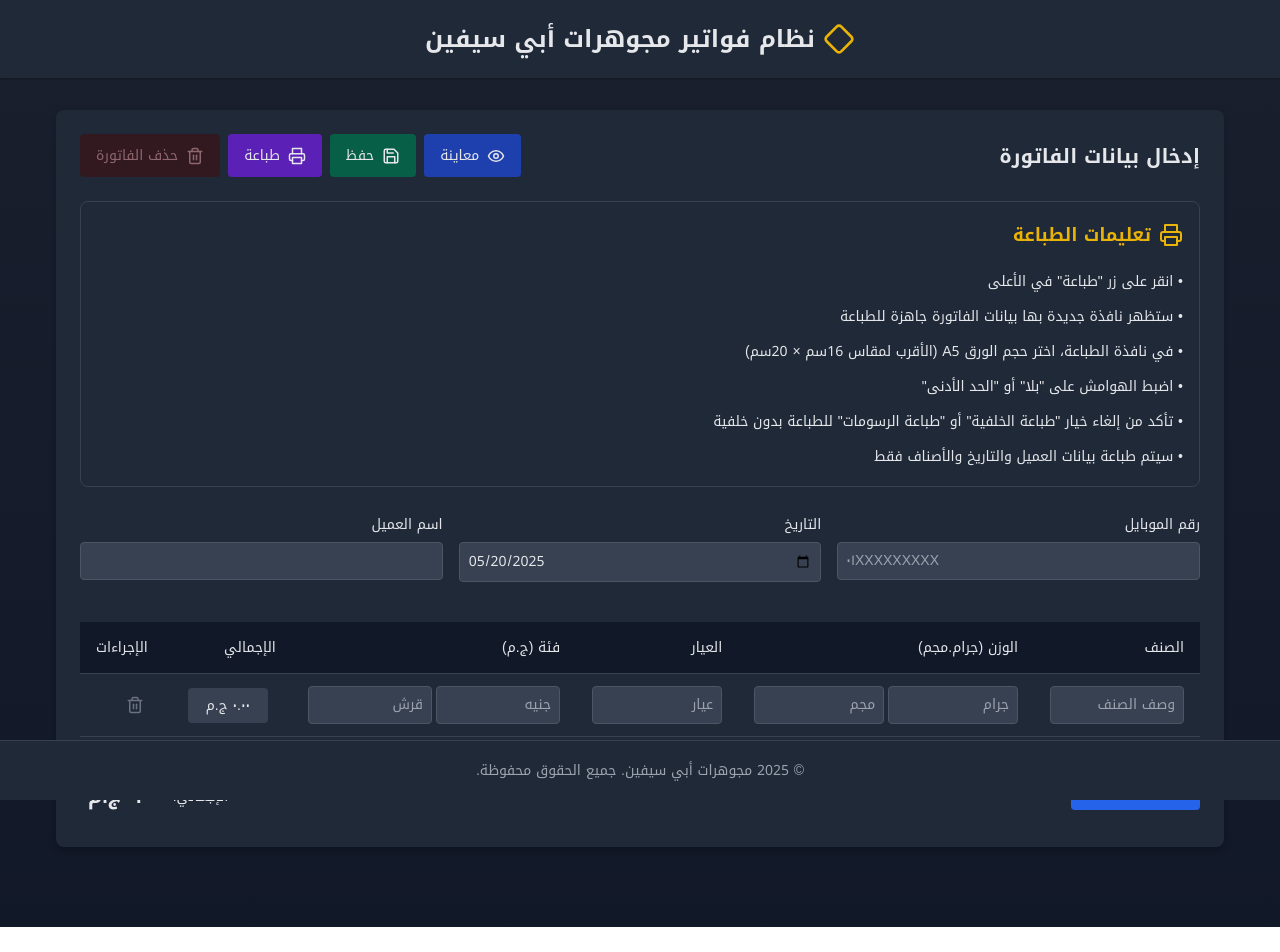
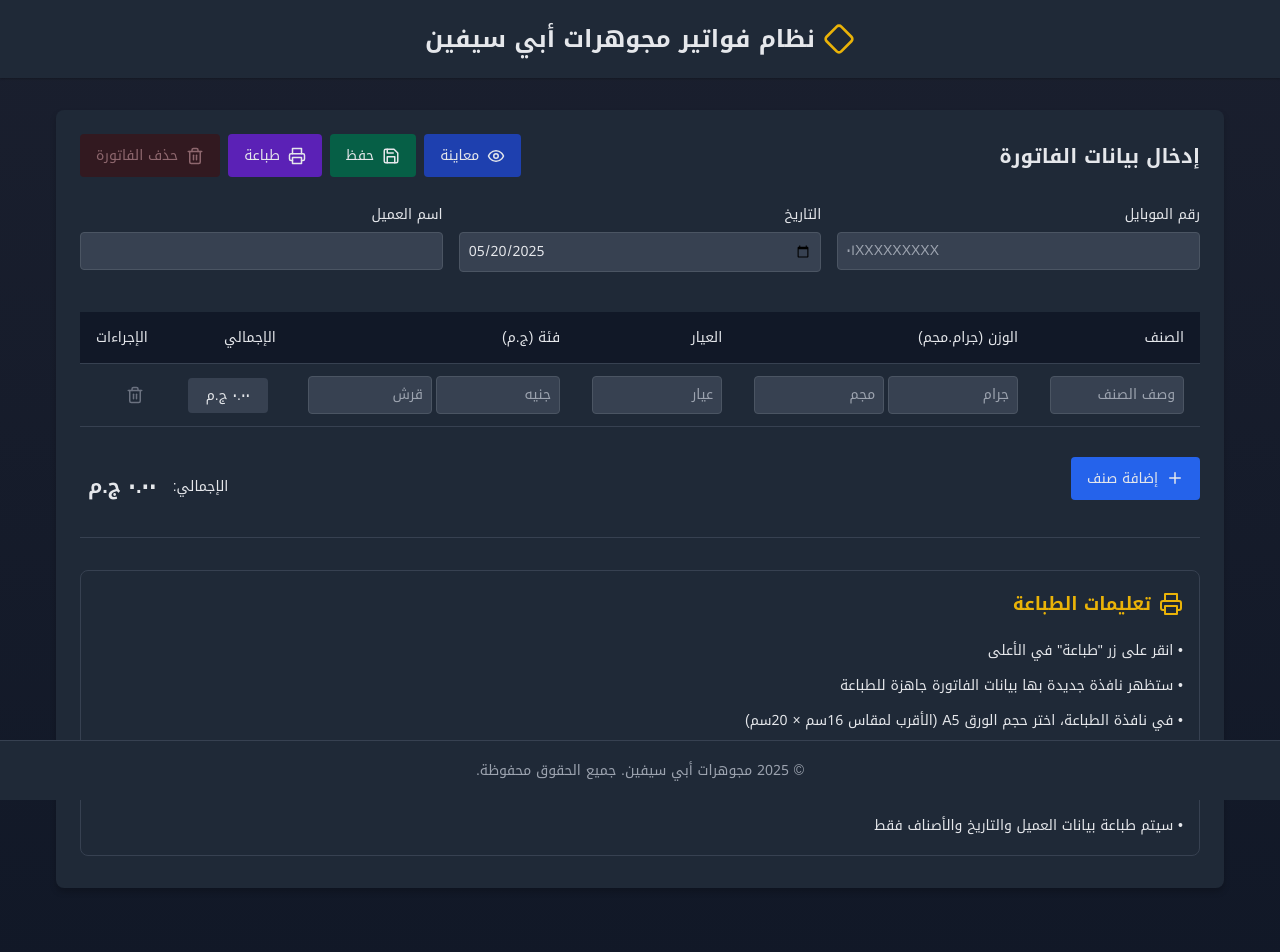
Before and after one commit to MoBekheet/Jewelry-Invoice-System, a React (Vite) app: page / in a window 1280 px wide. Shown: the top 952 px of the page. Before the commit the page ends 927 px from the top, so only its background shows below. Built offline with nearby package versions, Linux system fonts and the light colour scheme; a web font is replaced by a local one.

Commit message:
Update date handling and reorganize print instructions

```diff
--- a/src/components/InvoiceForm.tsx
+++ b/src/components/InvoiceForm.tsx
@@ -30,11 +30,8 @@ const InvoiceForm: React.FC = () => {
     if (savedInvoices.length > 0) {
       const lastInvoice = loadInvoice(savedInvoices[savedInvoices.length - 1]);
       if (lastInvoice) {
-        // Convert date to Arabic numerals
-        const arabicDate = toArabicNumerals(lastInvoice.date);
         setInvoiceData({
           ...lastInvoice,
-          date: arabicDate,
           mobileNumber: toArabicNumerals(lastInvoice.mobileNumber)
         });
       }
@@ -74,13 +71,6 @@ const InvoiceForm: React.FC = () => {
       setInvoiceData({
         ...invoiceData,
         [name]: numericValue,
-      });
-    } else if (name === 'date') {
-      // Convert date to Arabic numerals
-      const arabicDate = toArabicNumerals(value);
-      setInvoiceData({
-        ...invoiceData,
-        [name]: arabicDate,
       });
     } else {
       setInvoiceData({
@@ -276,6 +266,38 @@ const InvoiceForm: React.FC = () => {
     setShowPreview(!showPreview);
   };
 
+  const handleDeleteInvoice = () => {
+    if (confirm('هل أنت متأكد من حذف الفاتورة الحالية؟')) {
+      const key = `invoice-${invoiceData.mobileNumber || Date.now()}`;
+      deleteInvoice(key);
+      setShowValidation(false); // Reset validation state
+      setInvoiceData({
+        mobileNumber: '',
+        date: new Date().toISOString().slice(0, 10),
+        customerName: '',
+        items: [createEmptyItem()],
+        totalAmount: 0,
+      });
+      alert('تم حذف الفاتورة بنجاح');
+    }
+  };
+
+  // Check if invoice has any data
+  const hasInvoiceData = () => {
+    return invoiceData.mobileNumber.trim() !== '' ||
+           invoiceData.customerName.trim() !== '' ||
+           invoiceData.items.some(item =>
+             item.description.trim() !== '' ||
+             item.weight.grams.trim() !== '' ||
+             item.weight.milligrams.trim() !== '' ||
+             item.karat.trim() !== '' ||
+             item.value.pound.trim() !== '' ||
+             item.value.piaster.trim() !== '' ||
+             item.price.pound.trim() !== '' ||
+             item.price.piaster.trim() !== ''
+           );
+  };
+
   // Function to format number with thousand separators
   const formatNumber = (value: string | number): string => {
     if (!value) return '';
@@ -322,7 +344,6 @@ const InvoiceForm: React.FC = () => {
           piaster: item.price.piaster
         },
         total: item.total,
-        // Add formatted values for display
         formattedWeight: {
           grams: item.weight.grams,
           milligrams: item.weight.milligrams
@@ -364,38 +385,6 @@ const InvoiceForm: React.FC = () => {
   const validateNumericInput = (value: string): string => {
     // Remove any non-numeric characters and commas
     return value.replace(/[^\d]/g, '');
-  };
-
-  const handleDeleteInvoice = () => {
-    if (confirm('هل أنت متأكد من حذف الفاتورة الحالية؟')) {
-      const key = `invoice-${invoiceData.mobileNumber || Date.now()}`;
-      deleteInvoice(key);
-      setShowValidation(false); // Reset validation state
-      setInvoiceData({
-        mobileNumber: '',
-        date: new Date().toISOString().slice(0, 10),
-        customerName: '',
-        items: [createEmptyItem()],
-        totalAmount: 0,
-      });
-      alert('تم حذف الفاتورة بنجاح');
-    }
-  };
-
-  // Check if invoice has any data
-  const hasInvoiceData = () => {
-    return invoiceData.mobileNumber.trim() !== '' ||
-           invoiceData.customerName.trim() !== '' ||
-           invoiceData.items.some(item =>
-             item.description.trim() !== '' ||
-             item.weight.grams.trim() !== '' ||
-             item.weight.milligrams.trim() !== '' ||
-             item.karat.trim() !== '' ||
-             item.value.pound.trim() !== '' ||
-             item.value.piaster.trim() !== '' ||
-             item.price.pound.trim() !== '' ||
-             item.price.piaster.trim() !== ''
-           );
   };
 
   // Add this CSS class to hide print content by default
@@ -460,21 +449,6 @@ const InvoiceForm: React.FC = () => {
             </div>
           </div>
 
-          <div className="print-instructions">
-            <h3>
-              <Printer className="icon" />
-              تعليمات الطباعة
-            </h3>
-            <ul>
-              <li>• انقر على زر "طباعة" في الأعلى</li>
-              <li>• ستظهر نافذة جديدة بها بيانات الفاتورة جاهزة للطباعة</li>
-              <li>• في نافذة الطباعة، اختر حجم الورق A5 (الأقرب لمقاس 16سم × 20سم)</li>
-              <li>• اضبط الهوامش على "بلا" أو "الحد الأدنى"</li>
-              <li>• تأكد من إلغاء خيار "طباعة الخلفية" أو "طباعة الرسومات" للطباعة بدون خلفية</li>
-              <li>• سيتم طباعة بيانات العميل والتاريخ والأصناف فقط</li>
-            </ul>
-          </div>
-
           {/* Invoice Header Info */}
           <div className="form-grid">
             <div className="form-group">
@@ -511,6 +485,7 @@ const InvoiceForm: React.FC = () => {
                 value={invoiceData.date}
                 onChange={handleInputChange}
                 className={`form-input${isFieldMissing(null, 'date') ? ' input-error' : ''}`}
+                dir="ltr"
               />
             </div>
             <div className="form-group">
@@ -651,6 +626,24 @@ const InvoiceForm: React.FC = () => {
               </div>
             </div>
           </div>
+
+          {/* Print Instructions Section */}
+          <div className="print-instructions-section">
+            <div className="print-instructions">
+              <h3>
+                <Printer className="icon" />
+                تعليمات الطباعة
+              </h3>
+              <ul>
+                <li>• انقر على زر "طباعة" في الأعلى</li>
+                <li>• ستظهر نافذة جديدة بها بيانات الفاتورة جاهزة للطباعة</li>
+                <li>• في نافذة الطباعة، اختر حجم الورق A5 (الأقرب لمقاس 16سم × 20سم)</li>
+                <li>• اضبط الهوامش على "بلا" أو "الحد الأدنى"</li>
+                <li>• تأكد من إلغاء خيار "طباعة الخلفية" أو "طباعة الرسومات" للطباعة بدون خلفية</li>
+                <li>• سيتم طباعة بيانات العميل والتاريخ والأصناف فقط</li>
+              </ul>
+            </div>
+          </div>
         </>
       ) : (
         <div>
--- a/src/styles/main.css
+++ b/src/styles/main.css
@@ -562,13 +562,18 @@
   background-color: #991b1b;
 }
 
-/* Print Instructions */
+/* Print Instructions Section */
+.print-instructions-section {
+  margin-top: 2rem;
+  padding-top: 2rem;
+  border-top: 1px solid #374151;
+}
+
 .print-instructions {
   background-color: #1f2937;
   border: 1px solid #374151;
   border-radius: 0.5rem;
   padding: 1rem;
-  margin-bottom: 1.5rem;
   color: #e5e7eb;
 }
 
```
